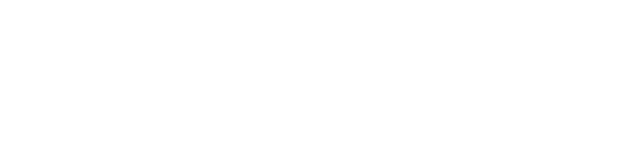
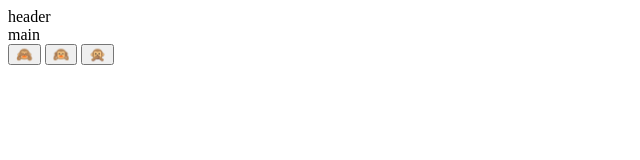
Before and after one commit to hauptdigital/css-footer, a website: page index.html in a window 1280 px wide. Shown: the whole page, without its empty margins (0-640 px from the left). Drawn offline with Linux system fonts and the light colour scheme.

Commit message:
Add basic html structure

```diff
--- a/index.html
+++ b/index.html
@@ -5,5 +5,15 @@
     <meta name="viewport" content="width=device-width, initial-scale=1.0" />
     <title>Title</title>
   </head>
-  <body></body>
+  <body>
+    <header>header</header>
+    <main>
+      main
+    </main>
+    <footer>
+      <a href="#"><button>🙈</button></a>
+      <a href="#"><button>🙉</button></a>
+      <a href="#"><button>🙊</button></a>
+    </footer>
+  </body>
 </html>
```
